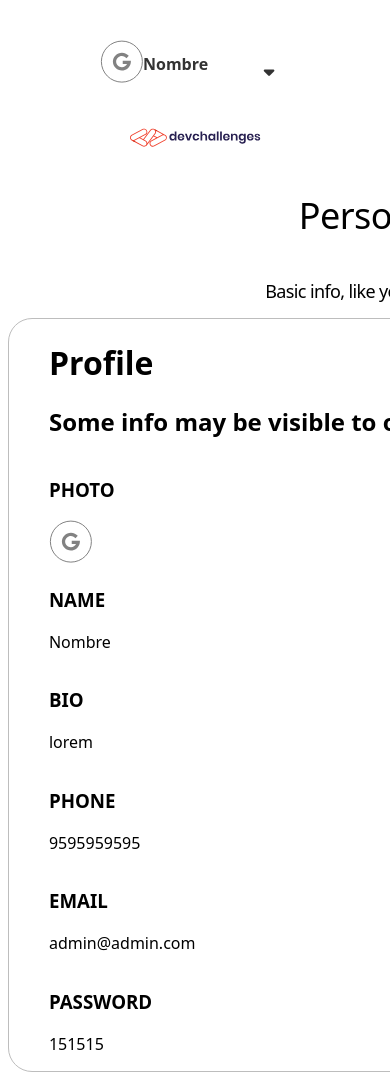
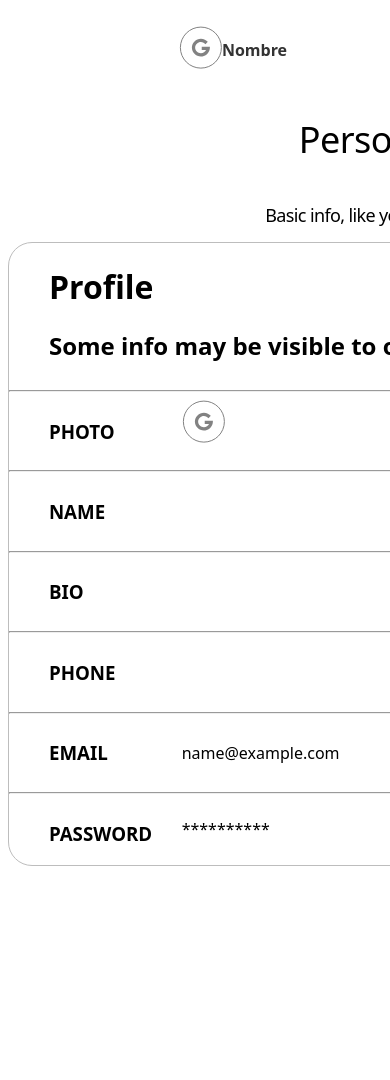
Before and after one commit to Arturo1502/Mini-Proyecto-N2-FUNVAL, a PHP site: page /personalInfo.php in a window 390 px wide; the page is wider, and only the part inside the window is pictured. After the commit the page ends 866 px from the top of that part, so only its background shows below. Run offline with PHP 8.4, Linux system fonts and the light colour scheme; the visitor is signed in with stand-in values (Sample User, id 1); data that the repository does not hold is empty; some libraries are stand-ins or nearby versions.

Commit message:
personal info back y front hechos

```diff
--- a/personalInfo.php
+++ b/personalInfo.php
@@ -2,8 +2,9 @@
 session_start();
 if (isset($_SESSION['datoUsuario'])) {
     $datoUsuario = $_SESSION['datoUsuario'];
-} else{
-    echo "No dato";
+
+} else {
+    // echo "No dato";
     header('location: ./login.php');
 }
 
@@ -34,7 +35,7 @@ if (isset($_SESSION['datoUsuario'])) {
 </head>
 
 <body>
-<nav class="topnav responsive" id="myTopnav">
+    <nav class="topnav responsive" id="myTopnav">
         <div class="iconoNavbar">
             <img src="/assets/devchallenges.svg" alt="icono de Devchallenge">
         </div>
@@ -50,13 +51,13 @@ if (isset($_SESSION['datoUsuario'])) {
                 </li>
                 <li class="dropdown">
                     <div class="contenidoDropDown">
-                        <button class="dropbtn" onclick="toggleDropdown()"><i id="flecha" class="fa fa-caret-down" ></i></button>
+                        <button class="dropbtn" onclick="toggleDropdown()"><i id="flecha" class="fa fa-caret-down"></i></button>
                         <div class="dropdown-content" id="dropdown-content">
                             <div class="contenidoDrop">
                                 <a href="#"><i class="fa-solid fa-circle-user" style="color: #4f4e4e;"></i>My profile</a>
                                 <a href="#"><i class="fa-solid fa-user-group" style="color: #4f4e4e;"></i>Group chat</a>
-                                <div>_____________________</div>
-                                <a class="logout" href="#"><span class="material-symbols-outlined">exit_to_app</span>Logout</a>
+                                <hr>
+                                <a class="logout" href="./scripts/logout.php"><span class="material-symbols-outlined">exit_to_app</span>Logout</a>
                             </div>
                         </div>
                     </div>
@@ -72,7 +73,7 @@ if (isset($_SESSION['datoUsuario'])) {
         </div>
 
         <div class="container">
-            <div class="contenido">
+            <!-- <div class="contenido"> -->
                 <div class="encabezado">
                     <div class="encabezadoLeft">
                         <h1>Profile</h1>
@@ -82,8 +83,9 @@ if (isset($_SESSION['datoUsuario'])) {
                     <div class="encabezadoRigth">
                         <button class="edit"><a href="">Edit</a></button>
                     </div>
+
                 </div>
-
+                <hr>
                 <div class="primerArea">
                     <div class="izquierda">
                         <h3>PHOTO</h3>
@@ -92,55 +94,56 @@ if (isset($_SESSION['datoUsuario'])) {
                         <img src="./assets/Google.svg" alt="">
                     </div>
                 </div>
-
+                <hr>
 
                 <div class="areas">
                     <div class="izquierda">
                         <h3>NAME</h3>
                     </div>
                     <div class="derecha">
-                        <p>Nombre</p>
+                        <p><?php echo ($datoUsuario['photo'])?></p>
                     </div>
                 </div>
-
+                <hr>
                 <div class="areas">
                     <div class="izquierda">
                         <h3>BIO</h3>
                     </div>
                     <div class="derecha">
-                        <p>lorem</p>
+                        <p><?php echo ($datoUsuario['bio'])?></p>
                     </div>
                 </div>
-
+                <hr>
                 <div class="areas">
                     <div class="izquierda">
                         <h3>PHONE</h3>
                     </div>
                     <div class="derecha">
-                        <p>9595959595</p>
+                        <p><?php echo ($datoUsuario['phone'])?></p>
                     </div>
                 </div>
-
+                <hr>
                 <div class="areas">
                     <div class="izquierda">
                         <h3>EMAIL</h3>
                     </div>
                     <div class="derecha">
-                        <p>admin@admin.com</p>
+                        <p><?php echo ($datoUsuario['email'])?></p>
                     </div>
                 </div>
-
+                <hr>
 
                 <div class="areaUltima">
                     <div class="izquierda">
                         <h3>PASSWORD</h3>
                     </div>
                     <div class="derecha">
-                        <p>151515</p>
+                        <p>**********</p>
+
                     </div>
                 </div>
 
-            </div>
+            <!-- </div> -->
 
 
 
--- a/scripts/userRegistered.php
+++ b/scripts/userRegistered.php
@@ -4,12 +4,13 @@ require_once('./conn.php');
 if ($_SERVER['REQUEST_METHOD'] === 'POST') {
     // Obtener datos del formulario
     $email = $_POST['email'];
-    $password = password_hash($_POST['password'], PASSWORD_DEFAULT);
+
+    $passwordhash = password_hash($_POST['password'], PASSWORD_DEFAULT);
 
 
     $query = "INSERT INTO usuarios (`email`, `password`) VALUES (?, ?)";
     $stmt = $pdo->prepare($query);
-    $stmt->execute([$email, $password]);
+    $stmt->execute([$email, $passwordhash]);
 
     header('location:../personalInfo.php');
 }
--- a/scripts/verificarContraseña.php
+++ b/scripts/verificarContraseña.php
@@ -19,6 +19,7 @@ if ($_SERVER['REQUEST_METHOD'] == 'POST') {
             if (password_verify($password, $result['password'])) {
                 session_start();
                 $_SESSION['datoUsuario'] = $result;
+
                 header('Location: ../personalInfo.php');
             } else {
                 echo 'Password incorrecto';
@@ -30,3 +31,5 @@ if ($_SERVER['REQUEST_METHOD'] == 'POST') {
         echo $e->getMessage();
     }
 }
+
+?>
--- a/styles/stylePersonalInfo.css
+++ b/styles/stylePersonalInfo.css
@@ -85,7 +85,7 @@
     margin: 14px 16px;
 }
 
-.dropdown-content>.logout {
+.dropdown-content>.contenidoDrop>.logout {
 
     color: #EB5757;
 
@@ -105,10 +105,7 @@
     border-radius: 12px;
 }
 
-/* Show the dropdown menu when the user moves the mouse over the dropdown button */
-/* .dropdown .dropdown-content {
-    display: block;
-} */
+
 
 .namePhoto {
     width: 18%;
@@ -127,89 +124,63 @@
 }
 
 /* Ajustes para dispositivos con ancho de pantalla menor a 600 pixels */
+@media screen and (max-width: 1028px) {
+    .topnav {
+        display: flex;
+        flex-direction: row;
+        align-items: right;
+        justify-content: space-between;
+        margin: 15px 10px;
+}
+.namePhoto {
+    width: 30%;
+}
+.iconoNavbar{
+    display: flex;
+}
 
-@media screen and (max-width: 1000px) {
+
+}
+
+
+@media screen and (max-width: 800px) {
     .topnav {
         flex-direction: column;
         align-items: center;
+        margin: 0;
     }
 
 
-
-    .nameNavbar {
+    .topnav a {
+        float: none;
+        display: block;
+        text-align: center;
         width: 100%;
-        justify-content: center;
+    }
+    .topnav a:not(:first-child) {
+        display: none;
     }
 
-    .iconoNavbar {
-        order: -1;
+    .iconoNavbar{
+        display: none;
     }
 
-    .dropdown {
-        order: 2;
-        margin-top: 15px;
+    .dropdown-content{
+
+        top: 10px;
+        height: auto;
     }
 
-    .dropdown-content {
-        top: 0;
-        right: 0;
+    .contenidoDrop{
+        display: block;
+        align-items: center;
+        display: inline-block;
+        margin: 14px 16px;
     }
 
-    .dropdown .dropbtn {
-        width: 100%;
-        text-align: center;
-    }
-    .topnav.responsive {
-        flex-direction: column;
-        align-items: center;
-    }
 
-    .topnav.responsive .nameNavbar {
-        width: 100%;
-        order: 1;
-        justify-content: center;
-    }
+}
 
-    .topnav.responsive .namePhoto {
-        width: 100%;
-        order: 2;
-        margin-bottom: 15px;
-    }
-
-    .topnav.responsive .iconoNavbar {
-        order: 3;
-    }
-
-    .topnav.responsive .credits {
-        width: 100%;
-        order: 4;
-        justify-content: center;
-    }
-
-    .topnav.responsive a,
-    .topnav.responsive .dropdown {
-        width: 100%;
-        text-align: center;
-        display: block;
-    }
-
-    .dropdown-content {
-        position: static;
-        display: none;
-        width: 100%;
-        text-align: center;
-    }
-
-    .dropdown-content a {
-        width: 100%;
-        box-sizing: border-box;
-    }
-
-    .dropdown:hover .dropdown-content,
-    .topnav.responsive .dropdown:hover .dropdown-content {
-        display: block;
-    }
-}
 
 
 .all {
@@ -263,8 +234,14 @@
     flex-direction: column;
 }
 
+hr{
+    width: 100%;
+    color: #BDBDBD;
+}
+
+
 .encabezado {
-    width: 100%;
+    width: 90%;
     display: flex;
     flex-direction: row;
     align-items: center;
@@ -292,6 +269,34 @@
 
 }
 
+.primerArea{
+    display: flex;
+    flex-direction: row ;
+    width: 90%;
+}
+
+.areas{
+    display: flex;
+    flex-direction: row;
+    align-items: center;
+    /* justify-content: space-between; */
+    width: 90%;
+}
+
+.areaUltima{
+    display: flex;
+    flex-direction: row ;
+    width: 90%;
+}
+
+.izquierda{
+    width: 15%;
+}
+
+.derecha{
+    margin-left: 25px;
+}
+
 
 
 
--- a/styles/stylelogin.css
+++ b/styles/stylelogin.css
@@ -10,7 +10,7 @@
     border-radius: 24px;
     width: 473.83px;
     height: auto;
-    margin-top: 197px;
+    margin-top: 25px;
     margin-left: auto;
     margin-right: auto;
 }
```
Also changed, not shown: scripts/logout.php (added, +14 -0 lines).
